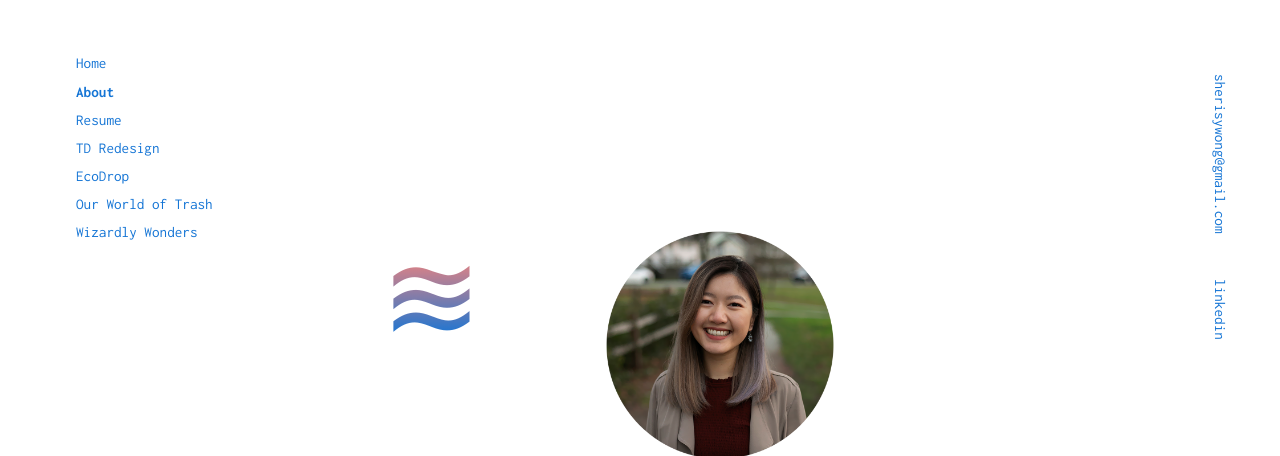
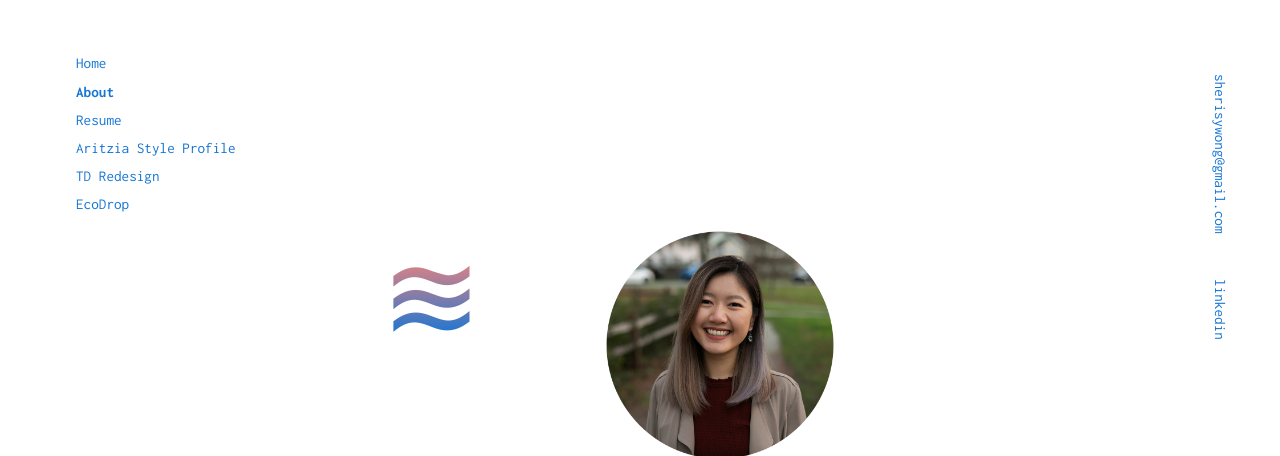
Before and after one commit to sheriwong/sheri, a plain HTML site: page about.html in a window 1280 px wide. Shown: the part 90-546 px from the top of the page. Drawn offline with nearby package versions, Linux system fonts and the light colour scheme.

Commit message:
updated nav

```diff
--- a/about.html
+++ b/about.html
@@ -40,10 +40,12 @@
         <a class="side-nav-link" href="index.html">Home</a>
         <a class="side-nav-link link-active" href="about.html">About</a>
         <a class="side-nav-link" href="file/WongSheri-resume.pdf">Resume</a>
+        <a class="side-nav-link" href="https://www.figma.com/proto/h4IeAJbFbNfBZcs4SCFG9O/BrainStation?page-id=657%3A0&node-id=657%3A135&viewport=241%2C48%2C0.18&scaling=min-zoom&starting-point-node-id=657%3A135/">
+          Aritzia Style Profile</a>
         <a class="side-nav-link" href="project-tdredesign.html">TD Redesign</a>
         <a class="side-nav-link" href="project-ecodrop.html">EcoDrop</a>
-        <a class="side-nav-link" href="project-worldoftrash.html">Our World of Trash</a>
-        <a class="side-nav-link" href="project-wizard.html">Wizardly Wonders</a>
+        <!-- <a class="side-nav-link" href="project-worldoftrash.html">Our World of Trash</a> -->
+        <!-- <a class="side-nav-link" href="project-wizard.html">Wizardly Wonders</a> -->
       </nav>
 
     </div>
```
